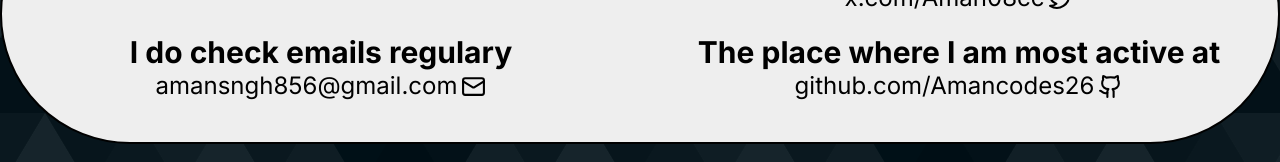
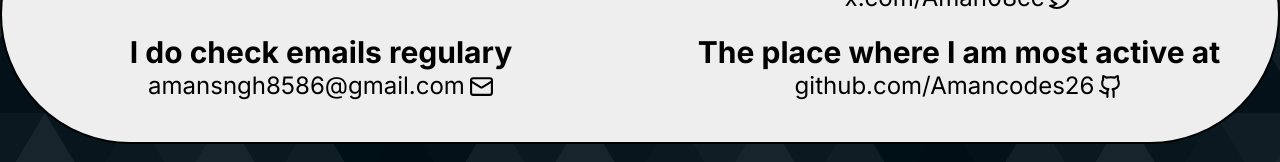
Before and after one commit to Amancodes26/portfolio, a Next.js app: page / in a window 1280 px wide. Shown: the part 2362-2524 px from the top of the page. Built offline with nearby package versions, Linux system fonts and the light colour scheme.

Commit message:
Update ContactMe.tsx

```diff
--- a/src/components/ContactMe.tsx
+++ b/src/components/ContactMe.tsx
@@ -54,7 +54,7 @@ import {
                 className="text-center flex items-center gap-1"
               >
                 <span className="dark:text-white text-2xl">
-                  amansngh856@gmail.com
+                  amansngh8586@gmail.com
                 </span>
                 <MailIcon className="dark:text-white" size={25} />
               </Link>
```
